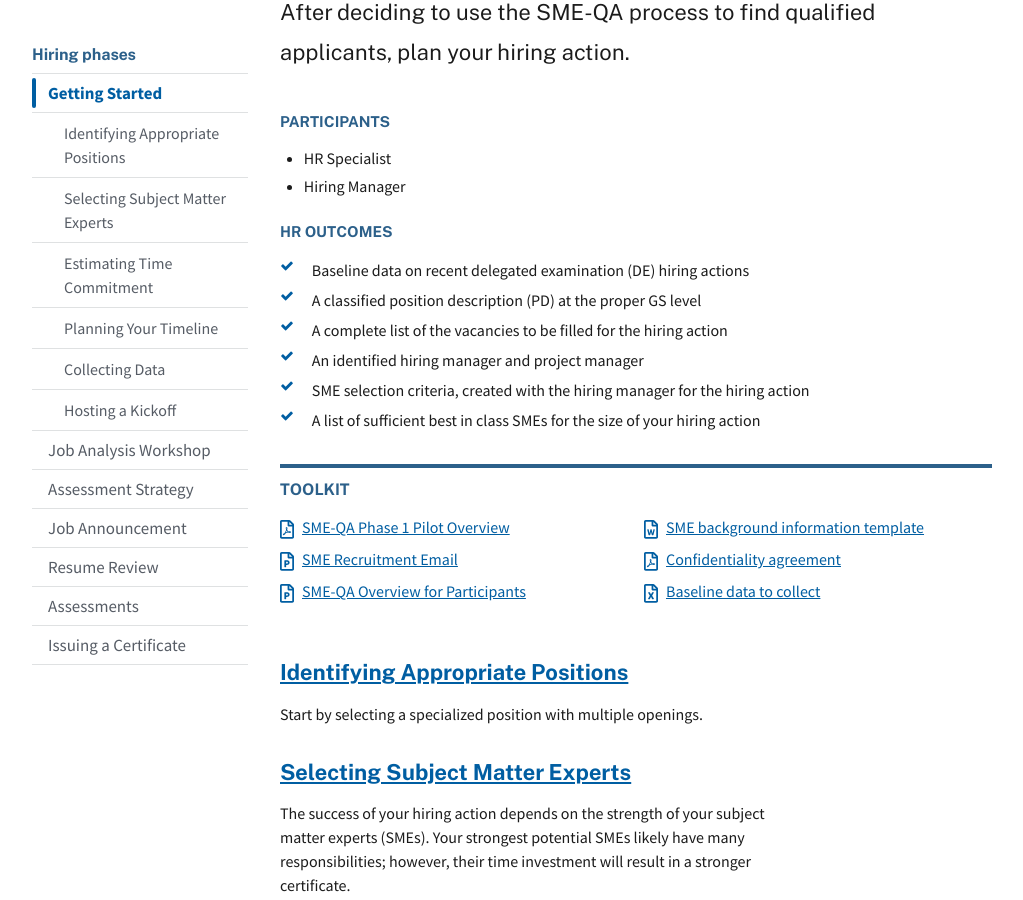
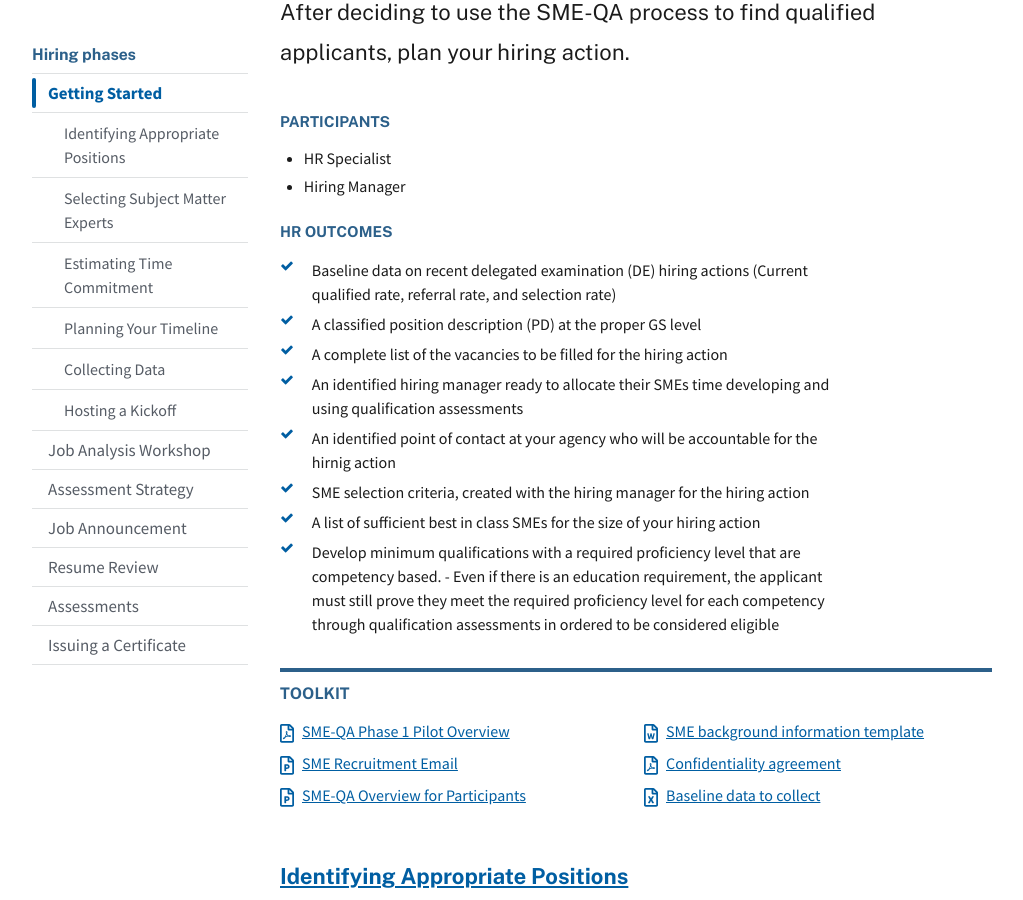
Before and after one commit to usds/SME-QA-Website, a Jekyll site: the page built from pages/phases/getting-started/index.html, in a window 1280 px wide and 900 px high, scrolled down 319 px. Shown: the whole window, without its empty margins (128-1151 px from the left). Built offline with Jekyll 4.4.1, drawn with Linux system fonts in a browser that asks for light colours.

Commit message:
Updates based on our SME-QA guidance doc
Added sections for Best Practice and Pro-tips

```diff
--- a/pages/phases/getting-started/index.html
+++ b/pages/phases/getting-started/index.html
@@ -8,12 +8,23 @@
 intro: After deciding to use the SME-QA process to find qualified applicants, plan your hiring action.
 roles: [hr, hiring-mgr]
 outputs:
-  - Baseline data on recent delegated examination (DE) hiring actions
+  - Baseline data on recent delegated examination (DE) hiring actions (Current qualified rate, referral rate, and selection rate)
   - A classified position description (PD) at the proper GS level
   - A complete list of the vacancies to be filled for the hiring action
-  - An identified hiring manager and project manager
+  - An identified hiring manager ready to allocate their SMEs time developing and using qualification assessments
+  - An identified point of contact at your agency who will be accountable for the hirnig action
   - SME selection criteria, created with the hiring manager for the hiring action
   - A list of sufficient best in class SMEs for the size of your hiring action
+  - Develop minimum qualifications with a required proficiency level that are competency based.
+      - Even if there is an education requirement, the applicant must still prove they meet the required proficiency level for each competency through qualification assessments in ordered to be considered eligible
+best practice:
+  - SME-QA should generally be used for specialized technical roles at GS level 12 to 15
+  - When identifying a hiring manager, they should generally be unsatisified with the quality of previous hiring certificates for the same grade and series
+  - Host a kick off meeting with SMEs, HR, and hiring managers to ensure everyone is aligned on the process, goals, and time commitment.
+  - During hiring action, track and measure the hiring funnel (Number of applicants who pass each qualification assessment and number of selections from the hiring certificate) & elapsed assessment time (track the start and end time for each assessment hurdle)
+pro-tips:
+  - If a kick-off meeting is not an option, email overview presentation of the process to SMEs, HR, and hiring managers.
+  - Spend minimal effort reclassifying a PD. The job analysis is the bridge between the PD and job announcement.
 ---
 
 <p class="usa-intro">
```
